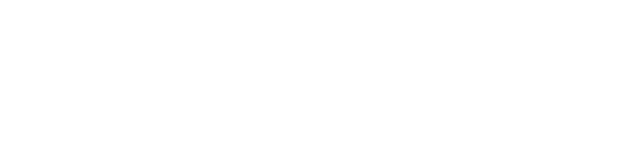
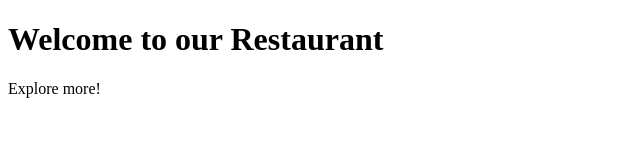
Before and after one commit to adamclasic/restaurant-page, a website built with webpack: page dist/index.html in a window 1280 px wide. Shown: the whole page, without its empty margins (0-640 px from the left). Built offline with nearby package versions, Linux system fonts and the light colour scheme.

Commit message:
add bare-bones html

```diff
--- a/dist/index.html
+++ b/dist/index.html
@@ -3,9 +3,24 @@
 <head>
     <meta charset="UTF-8">
     <meta name="viewport" content="width=device-width, initial-scale=1.0">
-    <title>Document</title>
+    <title>Restaurant</title>
 </head>
 <body>
+    <header class="header">
+
+    </header>
+    <main class="main">
+        <div class="hero-cont">
+            <h1>Welcome to our Restaurant</h1>
+            <a src='#content' ></a>Explore more!</a>
+        </div>
+        <div id="content" class="content-cont">
+
+        </div>
+    </main>
+    <footer class="footer">
+
+    </footer>
     <script src="./main.js"></script>
 </body>
 </html>
```
